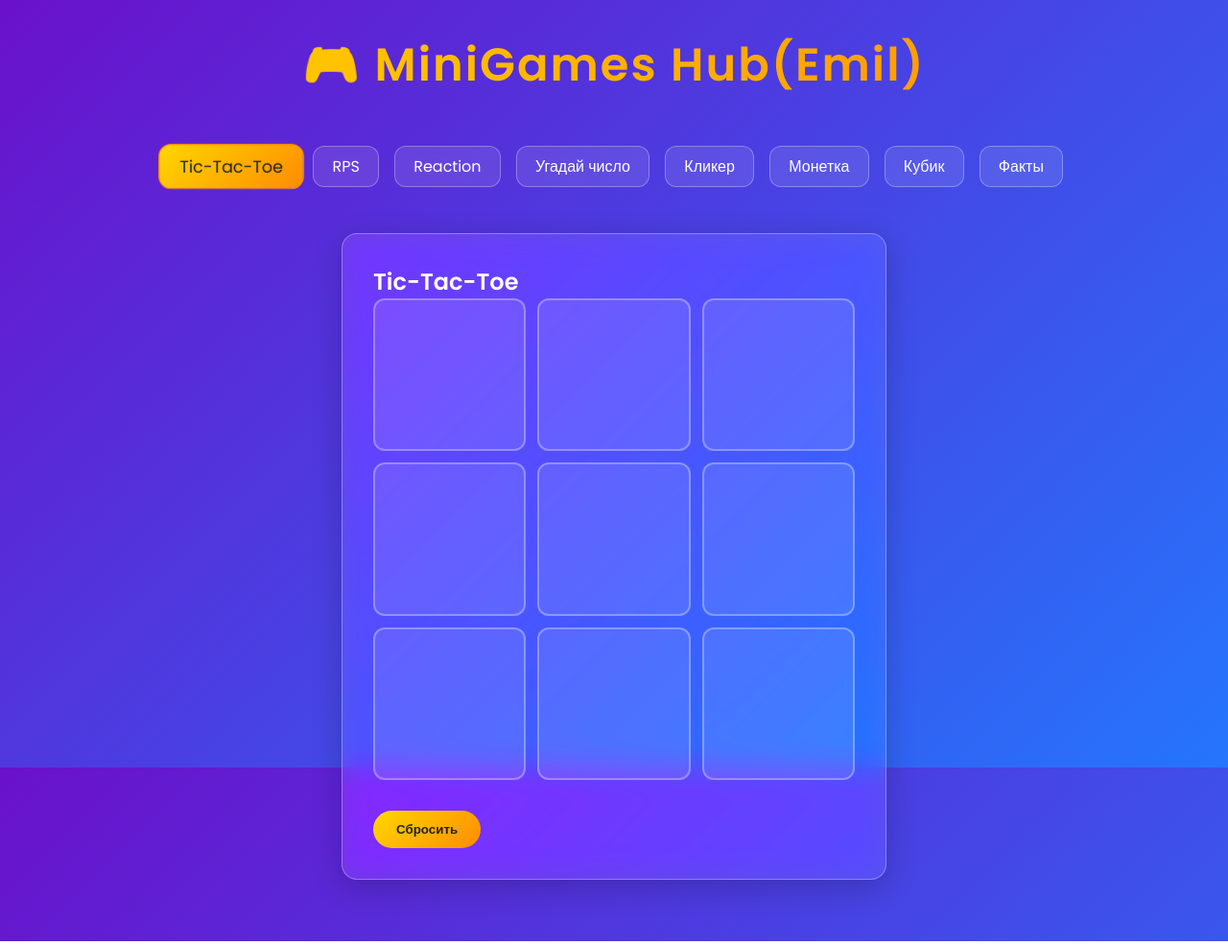
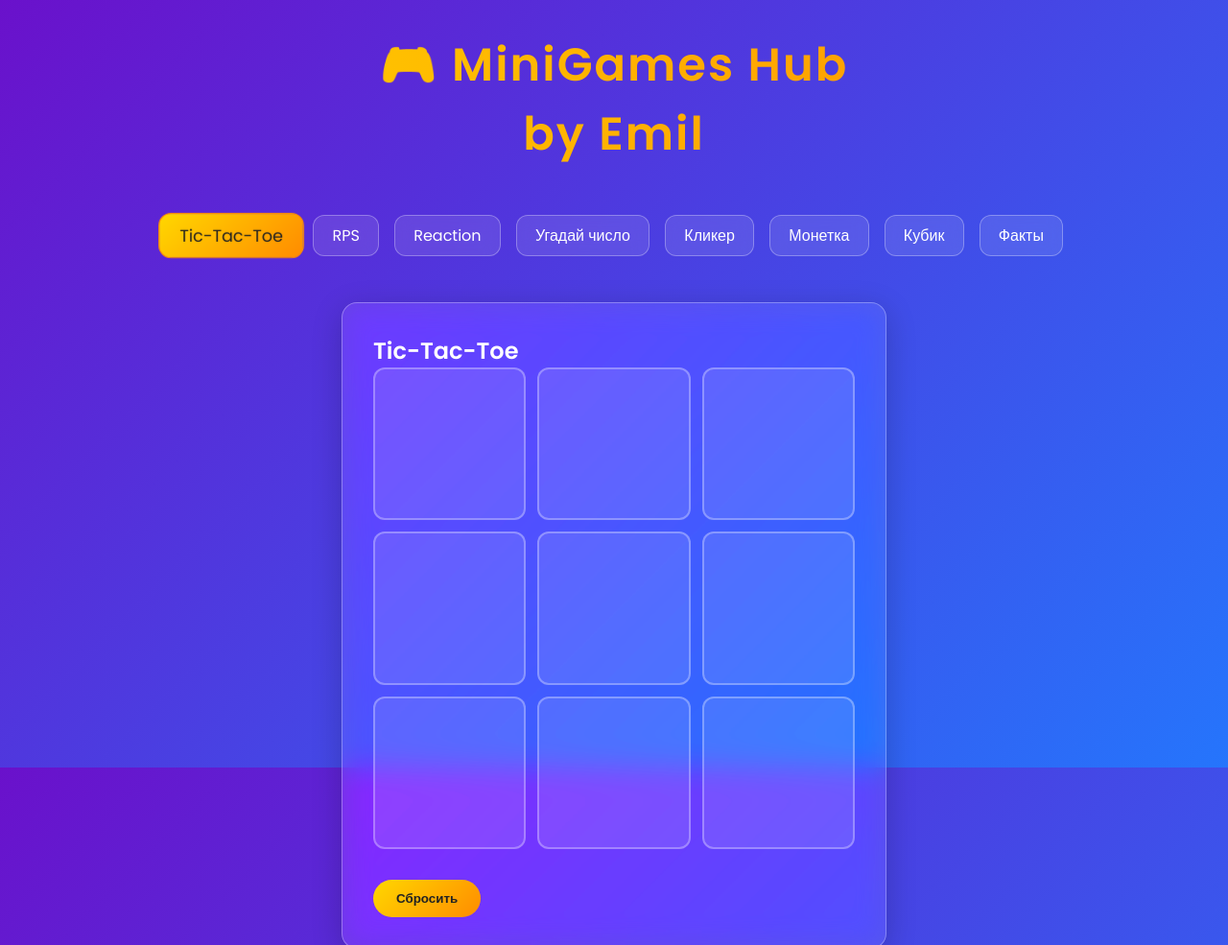
Before and after one commit to helfi233/gamehub, a plain HTML site: page index.html in a window 1280 px wide. Shown: the top 985 px of the page at 96% size. Drawn offline with Linux system fonts and the light colour scheme.

Commit message:
Update2 index.html

```diff
--- a/index.html
+++ b/index.html
@@ -8,7 +8,8 @@
 </head>
 <body>
   <header>
-    <h1>🎮 MiniGames Hub(Emil)</h1>
+    <h1>🎮 MiniGames Hub</h1>
+    <h1>by Emil</h1>
   </header>
   <nav>
     <ul>
```
